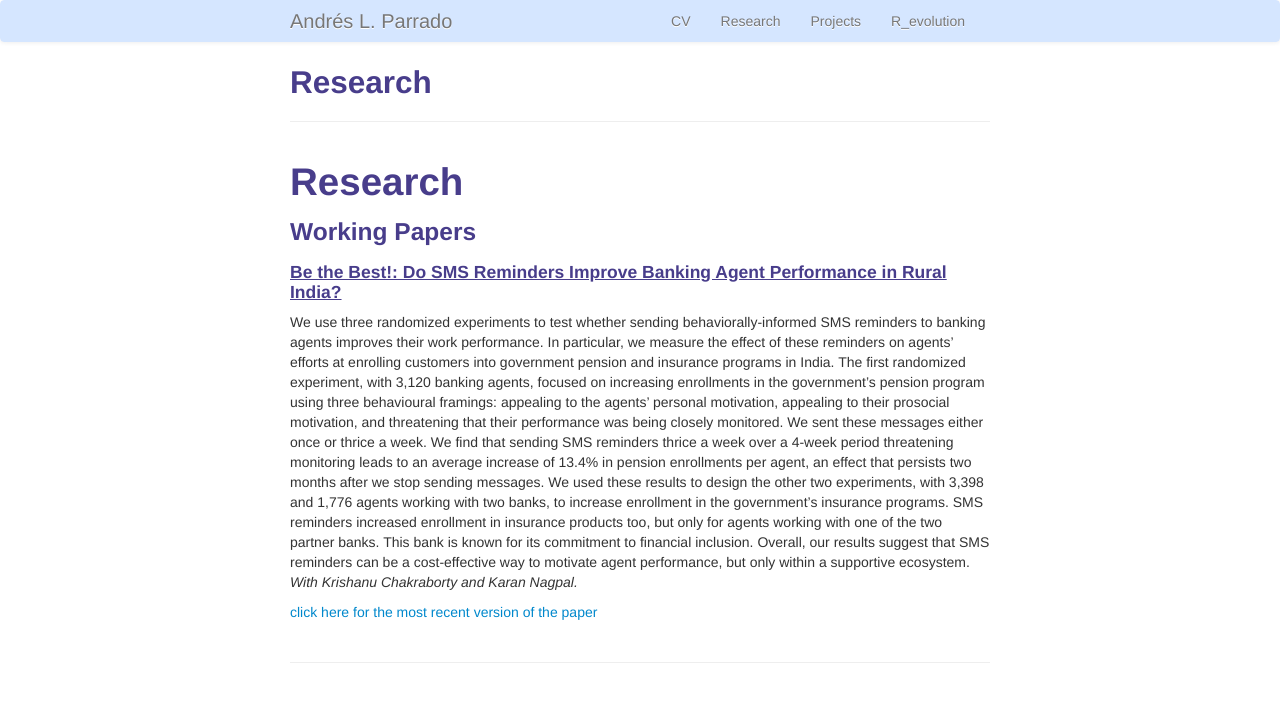
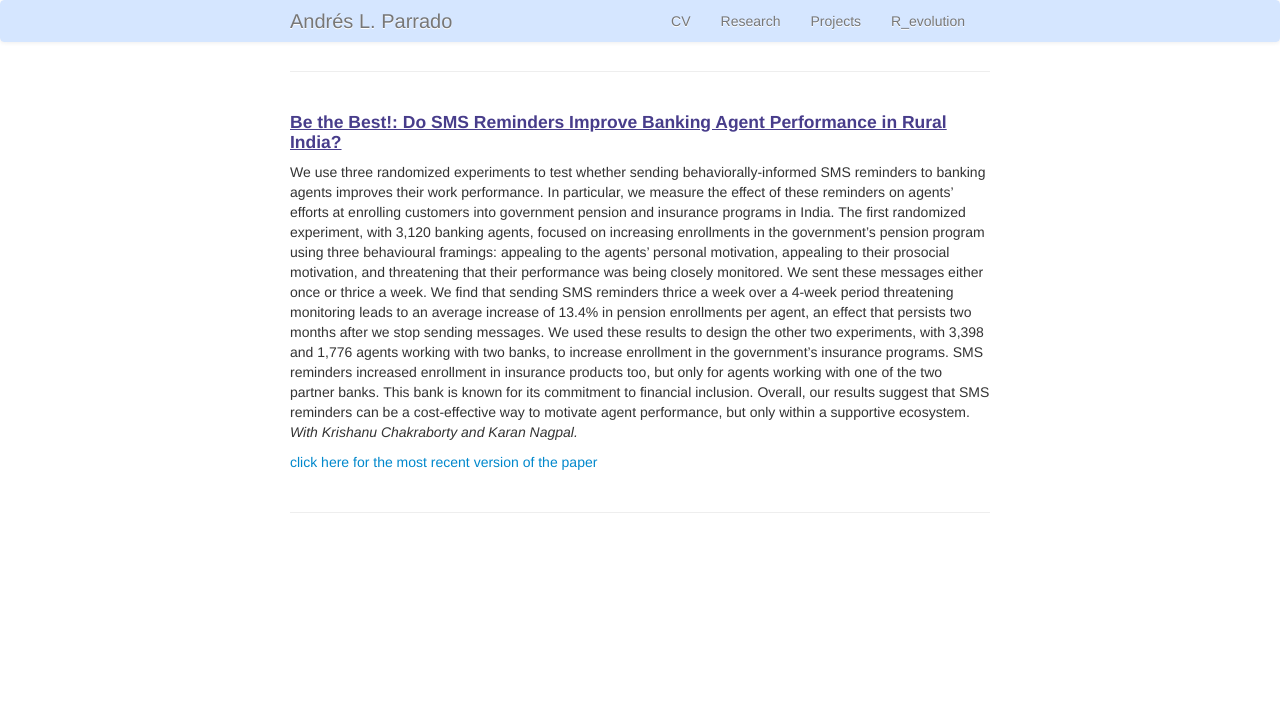
Before and after one commit to aparrado/aparrado.github.io, a Jekyll site: the page built from pages/research.md, in a window 1280 px wide. Shown: the top 702 px of the page. Built offline with Jekyll 4.4.1, drawn with Linux system fonts in a browser that asks for light colours; our own code applies the rules of GitHub Pages for plain Markdown files.

Commit message:
Working Papers

```diff
--- a/pages/research.md
+++ b/pages/research.md
@@ -4,9 +4,6 @@ title: Research
 description: Here are some of my ongoing research projects:
 ---
 
-# Research
-
-### Working Papers
 
 #### <u>Be the Best!: Do SMS Reminders Improve Banking Agent Performance in Rural India? </u>
 
```
